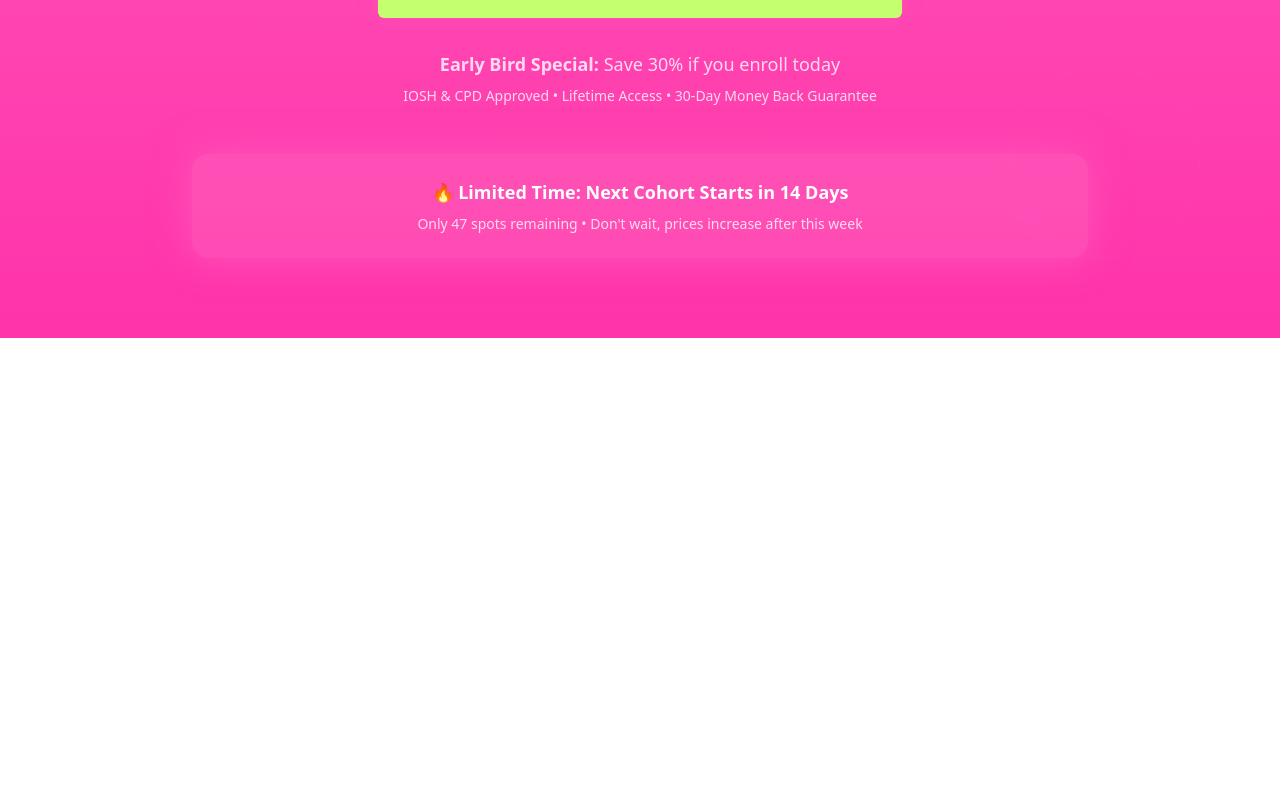
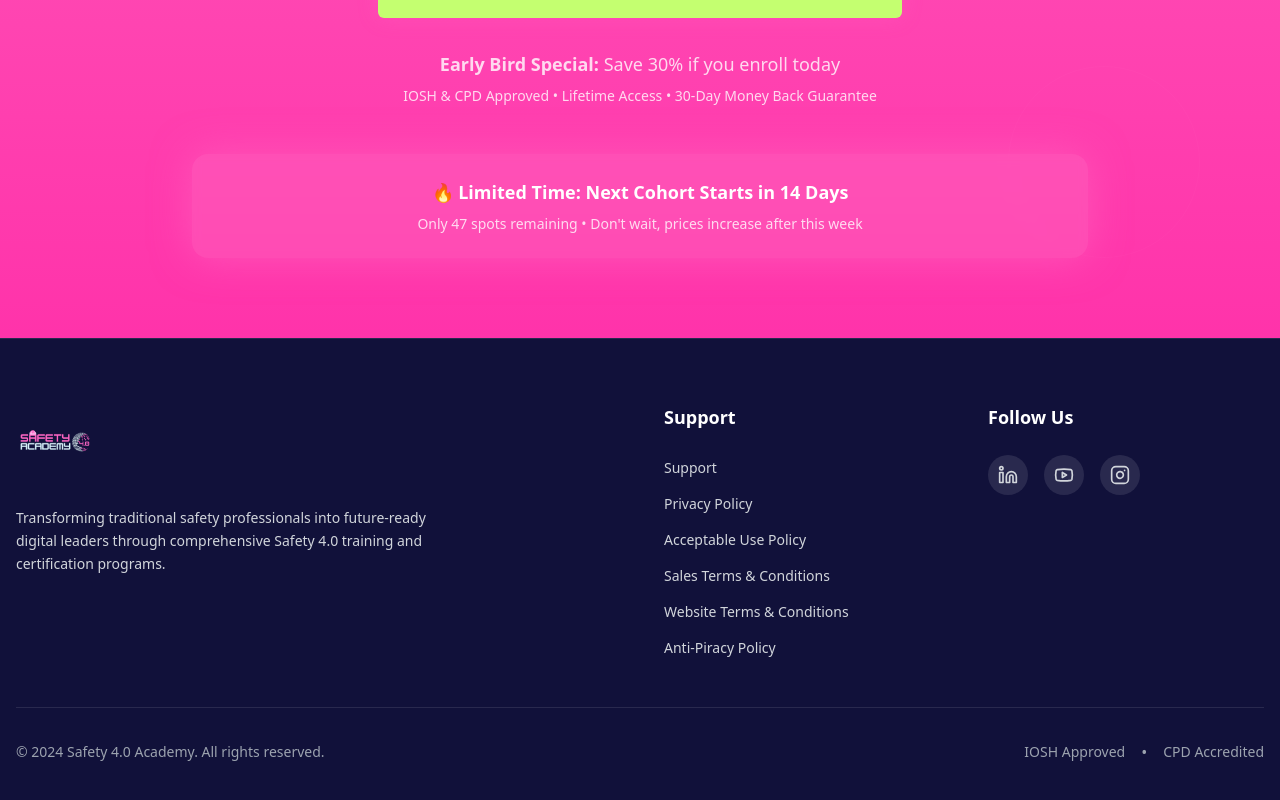
Before and after one commit to lucasdomingues19/safety4-lead-future, a React (Vite) app: page / in a window 1280 px wide. Shown: the part 9614-10414 px from the top of the page. Before the commit the page ends 9952 px from the top, so only its background shows below. Built offline with nearby package versions, Linux system fonts and the light colour scheme.

Commit message:
Add website footer

```diff
--- /dev/null
+++ b/src/components/Footer.tsx
@@ -0,0 +1,119 @@
+import { Linkedin, Youtube, Instagram } from "lucide-react";
+
+export const Footer = () => {
+  return (
+    <footer className="bg-[#11113a] border-t border-white/10 py-16">
+      <div className="container mx-auto px-4">
+        <div className="grid md:grid-cols-2 lg:grid-cols-4 gap-12">
+          {/* Logo and Description */}
+          <div className="lg:col-span-2">
+            <img
+              src="/lovable-uploads/b2270dc3-9eae-4580-8e94-747f6660bccc.png"
+              alt="Safety 4.0 Academy Logo"
+              className="h-20 w-auto mb-6"
+            />
+            <p className="text-gray-300 text-sm leading-relaxed max-w-md">
+              Transforming traditional safety professionals into future-ready digital leaders
+              through comprehensive Safety 4.0 training and certification programs.
+            </p>
+          </div>
+
+          {/* Support Links */}
+          <div>
+            <h4 className="text-white font-semibold text-lg mb-6">Support</h4>
+            <ul className="space-y-3">
+              <li>
+                <a
+                  href="/support"
+                  className="text-gray-300 hover:text-white transition-colors text-sm"
+                >
+                  Support
+                </a>
+              </li>
+              <li>
+                <a
+                  href="/privacy-policy"
+                  className="text-gray-300 hover:text-white transition-colors text-sm"
+                >
+                  Privacy Policy
+                </a>
+              </li>
+              <li>
+                <a
+                  href="/acceptable-use-policy"
+                  className="text-gray-300 hover:text-white transition-colors text-sm"
+                >
+                  Acceptable Use Policy
+                </a>
+              </li>
+              <li>
+                <a
+                  href="/sales-terms"
+                  className="text-gray-300 hover:text-white transition-colors text-sm"
+                >
+                  Sales Terms & Conditions
+                </a>
+              </li>
+              <li>
+                <a
+                  href="/website-terms"
+                  className="text-gray-300 hover:text-white transition-colors text-sm"
+                >
+                  Website Terms & Conditions
+                </a>
+              </li>
+              <li>
+                <a
+                  href="/anti-piracy-policy"
+                  className="text-gray-300 hover:text-white transition-colors text-sm"
+                >
+                  Anti-Piracy Policy
+                </a>
+              </li>
+            </ul>
+          </div>
+
+          {/* Social Media */}
+          <div>
+            <h4 className="text-white font-semibold text-lg mb-6">Follow Us</h4>
+            <div className="flex space-x-4">
+              <a
+                href="#"
+                className="w-10 h-10 bg-white/10 rounded-full flex items-center justify-center hover:bg-lime-500/20 hover:text-lime-400 text-gray-300 transition-all duration-300"
+                aria-label="LinkedIn"
+              >
+                <Linkedin className="w-5 h-5" />
+              </a>
+              <a
+                href="#"
+                className="w-10 h-10 bg-white/10 rounded-full flex items-center justify-center hover:bg-red-500/20 hover:text-red-400 text-gray-300 transition-all duration-300"
+                aria-label="YouTube"
+              >
+                <Youtube className="w-5 h-5" />
+              </a>
+              <a
+                href="#"
+                className="w-10 h-10 bg-white/10 rounded-full flex items-center justify-center hover:bg-pink-500/20 hover:text-pink-400 text-gray-300 transition-all duration-300"
+                aria-label="Instagram"
+              >
+                <Instagram className="w-5 h-5" />
+              </a>
+            </div>
+          </div>
+        </div>
+
+        {/* Bottom Bar */}
+        <div className="border-t border-white/10 mt-12 pt-8 flex flex-col md:flex-row justify-between items-center">
+          <p className="text-gray-400 text-sm">
+            © 2024 Safety 4.0 Academy. All rights reserved.
+          </p>
+          <div className="flex items-center space-x-4 mt-4 md:mt-0">
+            <span className="text-gray-400 text-sm">IOSH Approved</span>
+            <span className="text-gray-400">•</span>
+            <span className="text-gray-400 text-sm">CPD Accredited</span>
+          </div>
+        </div>
+      </div>
+    </footer>
+  );
+};
--- a/src/pages/Index.tsx
+++ b/src/pages/Index.tsx
@@ -6,6 +6,7 @@ import { SocialProofSection } from "@/components/SocialProofSection";
 import { ProgramSection } from "@/components/ProgramSection";
 import { UrgencySection } from "@/components/UrgencySection";
 import { FinalCTASection } from "@/components/FinalCTASection";
+import { Footer } from "@/components/Footer";
 
 const Index = () => {
   return (
@@ -18,6 +19,7 @@ const Index = () => {
       <ProgramSection />
       <UrgencySection />
       <FinalCTASection />
+      <Footer />
     </div>
   );
 };
```
